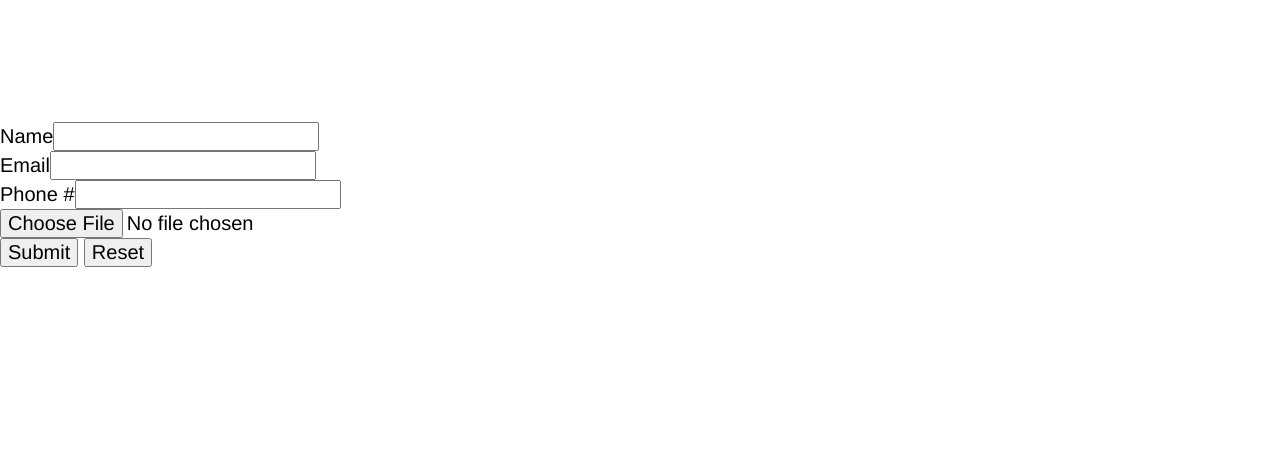
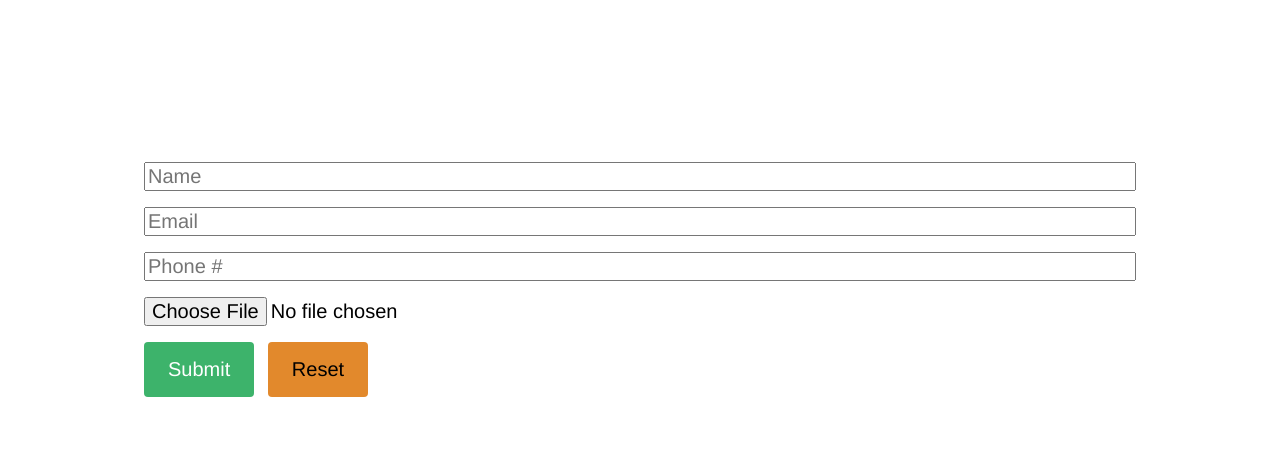
Before and after one commit to Serenarh/in-class-rwd, a website: page client/form.html in a window 1280 px wide. Shown: the part 364-817 px from the top of the page. Drawn offline with nearby package versions, Linux system fonts and the light colour scheme.

Commit message:
Style form

```diff
--- a/client/form.html
+++ b/client/form.html
@@ -38,19 +38,22 @@
     </nav>
 
     <form>
-      <div><label for="name">Name</label><input type="text" id="name" /></div>
+      <div><label class="screen-reader-text" for="name">Name</label><input type="text" id="name"
+        placeholder="Name" /></div>
       <div>
-        <label for="email">Email</label><input type="email" id="email" />
+        <label class="screen-reader-text" for="email">Email</label><input type="email" id="email"
+        placeholder="Email"/>
       </div>
       <div>
-        <label for="fone">Phone #</label><input type="tel" id="fone" />
+        <label class="screen-reader-text" for="fone">Phone #</label><input type="tel" id="fone"
+        placeholder="Phone #"/>
       </div>
       <div>
-        <label for="profilePic"></label><input type="file" id="profilePic" />
+        <label class="screen-reader-text" for="profilePic"></label><input type="file" id="profilePic" />
       </div>
 
-      <button>Submit</button>
-      <button type="reset">Reset</button>
+      <button class="button button--primary">Submit</button>
+      <button class="button button--warning" type="reset">Reset</button>
     </form>
 
     <script src="./scripts.js"></script>
--- a/client/style.css
+++ b/client/style.css
@@ -1,9 +1,11 @@
 :root {
-    --primary-color: #3db36b;/* -- makes a variable */
+  --primary-color: #3db36b; /* -- makes a variable */
+  --secondary-color: #6d98ff;
+  --warning-color: #e2892c;
 }
 
 body {
-    font-family: 'Arimo', sans-serif;
+  font-family: "Arimo", sans-serif;
   font-size: 20px;
   line-height: 1.15;
   padding: 1rem 0;
@@ -27,8 +29,14 @@ p {
   font-size: 1.25em;
 }
 
-nav {
+nav,
+form {
   padding: 2rem 1rem;
+}
+
+form {
+  margin: 0 auto;
+  width: 80vw;
 }
 
 ul {
@@ -43,6 +51,11 @@ li {
 a {
   text-decoration: none;
   text-transform: uppercase;
+}
+
+input {
+  margin: 0.5rem 0;
+  width: 100%;
 }
 
 /* DirectChild Selector */
@@ -88,8 +101,23 @@ nav > a:visited {
 .button {
   /* in line block will keep default of inline while allowing for vertical margin. */
   display: inline-block;
-    margin-bottom: 0.5rem;
+  margin: 0.5rem 0;
   padding: 1rem 1.5rem;
+  border: none;
+  border-radius: 4px;
+}
+
+.button:not(:first-of-type) {
+  margin: 0 0.5rem;
+}
+
+.button--primary {
+  background-color: var(--primary-color);
+  color: white;
+}
+
+.button--warning {
+    background-color: var(--warning-color) ;
 }
 
 .flex {
@@ -117,6 +145,12 @@ nav > a:visited {
   transition: all 0.4s linear;
 }
 
+.screen-reader-text {
+  left: -9999px;
+  position: absolute;
+  top: -9999px;
+}
+
 #cta {
   background-color: var(--primary-color);
   color: white;
```
Lines whose indentation alone changed are shown as unchanged.
